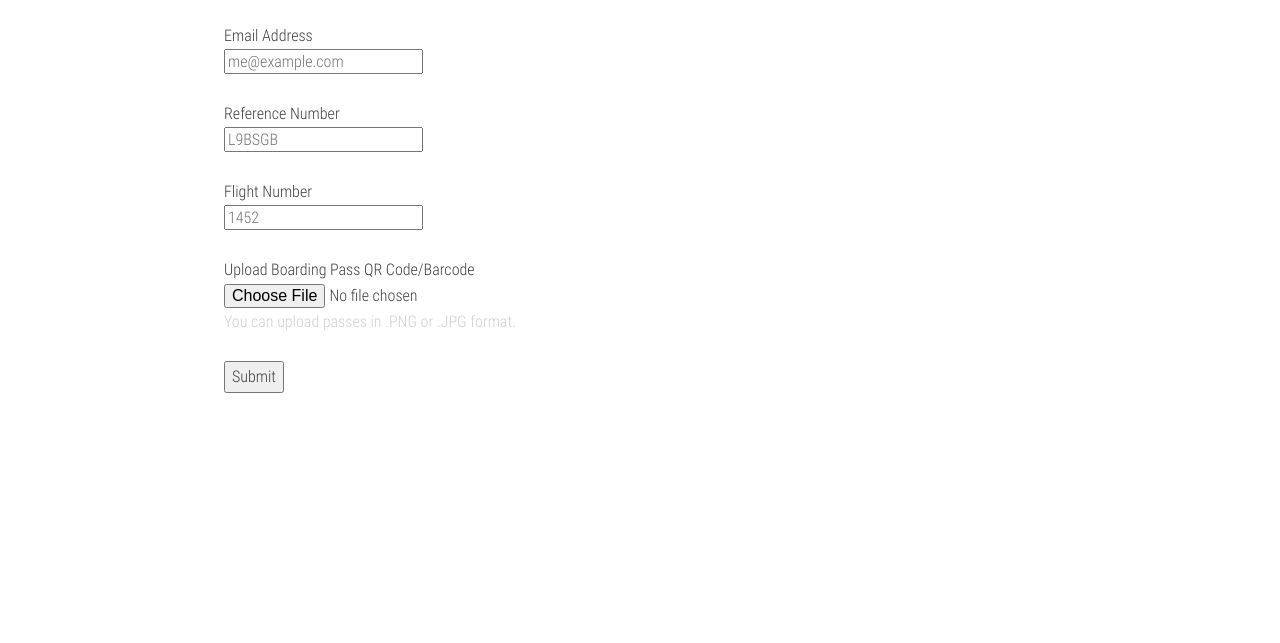
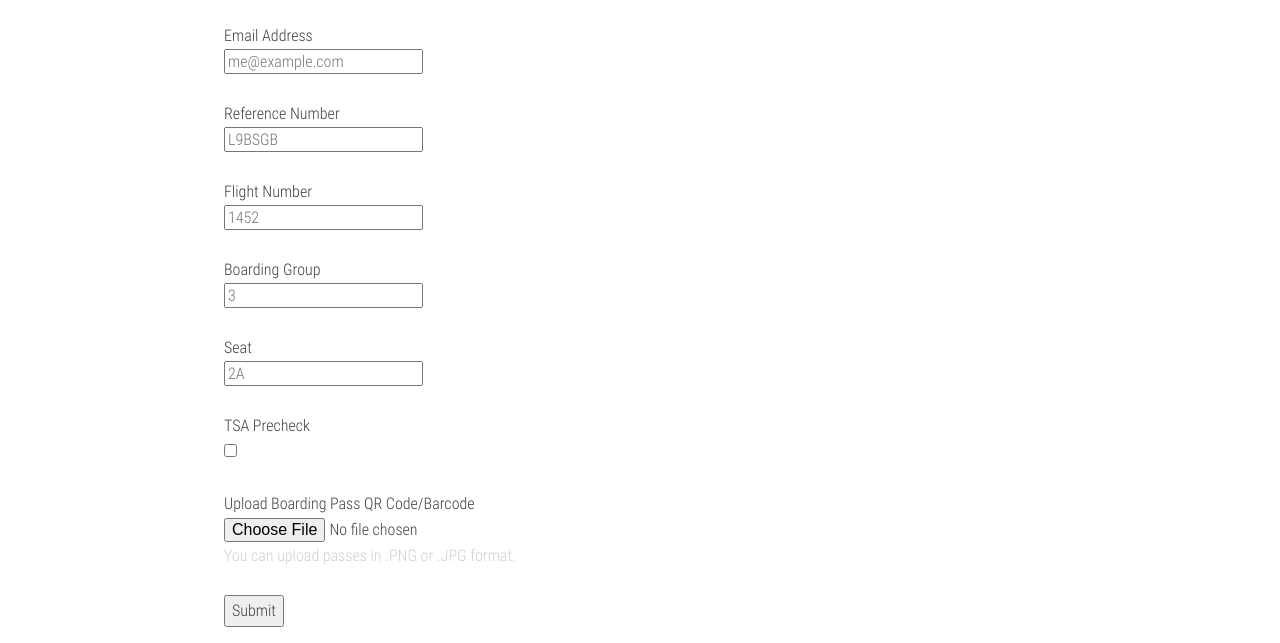
Before and after one commit to SyntropyDev/nt-boardingpass, a website: page index.html in a window 1280 px wide. Shown: the part 185-828 px from the top of the page. Before the commit the page ends 800 px from the top, so only its background shows below. Drawn offline with Linux system fonts and the light colour scheme.

Commit message:
Update index.html

```diff
--- a/index.html
+++ b/index.html
@@ -81,6 +81,33 @@
 </div>
 </br>
 
+<!-- Text input-->
+<div class="control-group">
+  <label class="control-label" for="boardingGroup">Boarding Group</label>
+  <div class="controls">
+    <input id="boardingGroup" name="boardingGroup" type="text" placeholder="3" class="input-xlarge">
+  </div>
+</div>
+</br>
+
+<!-- Text input-->
+<div class="control-group">
+  <label class="control-label" for="seat">Seat</label>
+  <div class="controls">
+    <input id="seat" name="seat" type="text" placeholder="2A" class="input-xlarge">
+  </div>
+</div>
+</br>
+
+<!-- Text input-->
+<div class="control-group">
+  <label class="control-label" for="tsaPrecheck">TSA Precheck</label>
+  <div class="controls">
+    <input id="tsaPrecheck" name="tsaPrecheck" type="checkbox" value="true" class="input-xlarge">
+  </div>
+</div>
+</br>
+
 <!-- File Button -->
 <div class="control-group">
   <label class="control-label" for="file">Upload Boarding Pass QR Code/Barcode</label>
```
